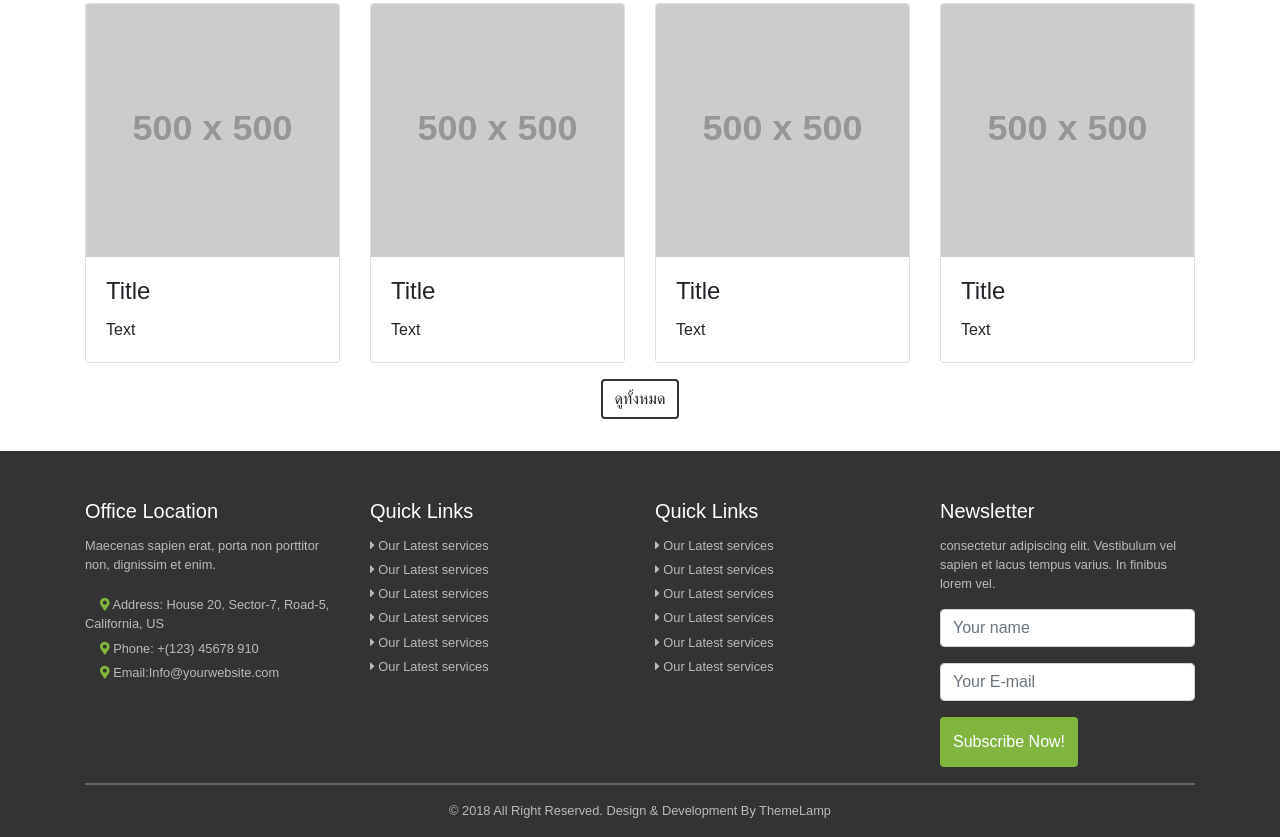
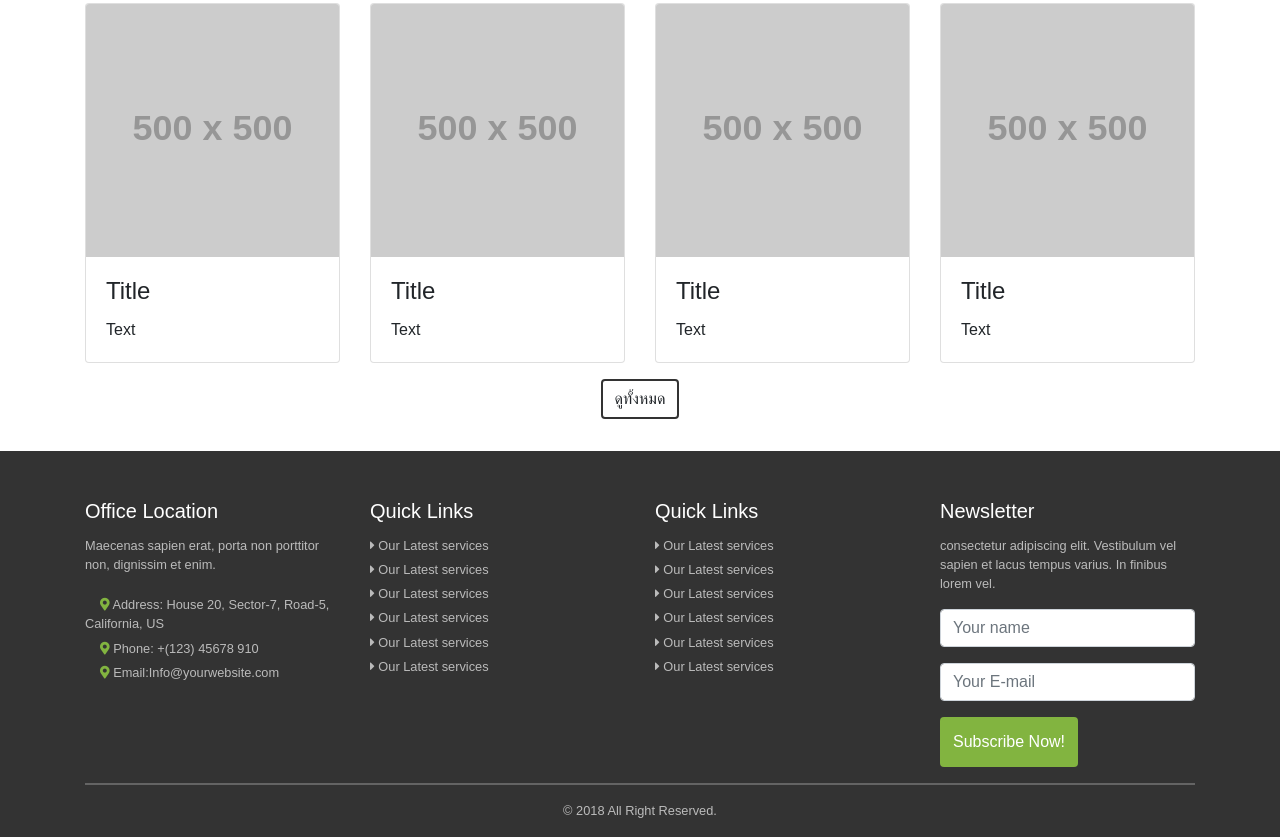
Before and after one commit to Sadiqeen/fst-html-template, a plain HTML site: page index.html in a window 1280 px wide. Shown: the part 1946-2783 px from the top of the page. Drawn offline with nearby package versions, Linux system fonts and the light colour scheme; placeholder pictures from the web are drawn by us; a web font is replaced by a local one.

Commit message:
[Edited] Change footer credit

```diff
--- a/index.html
+++ b/index.html
@@ -405,7 +405,7 @@
                 </div>
                 <div class="col-12 text-center coppyright">
                     <hr>
-                    © 2018 All Right Reserved. Design & Development By ThemeLamp
+                    © 2018 All Right Reserved.
                 </div>
             </div>
         </div>
```
